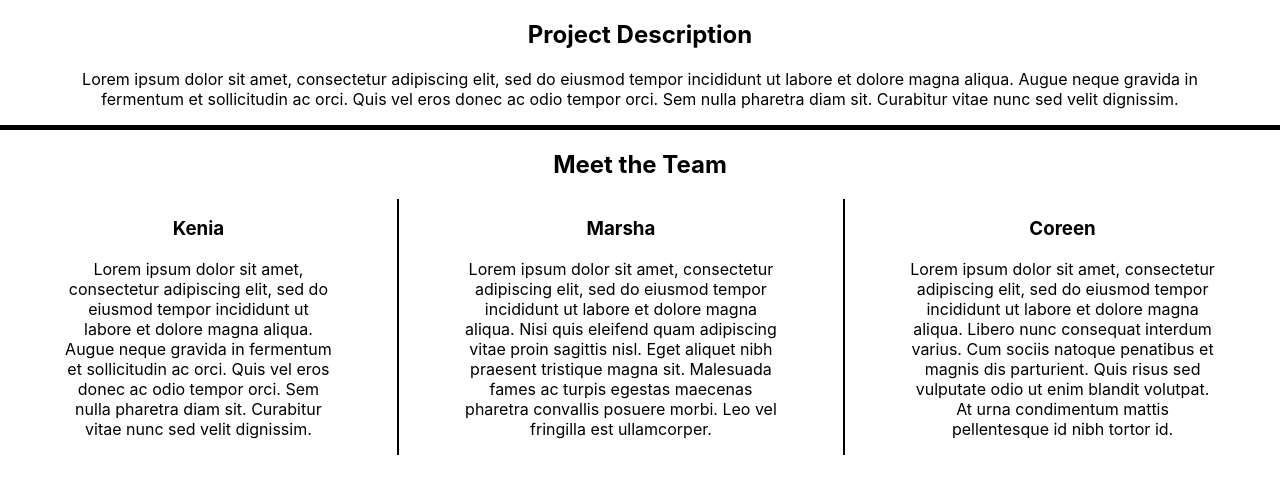
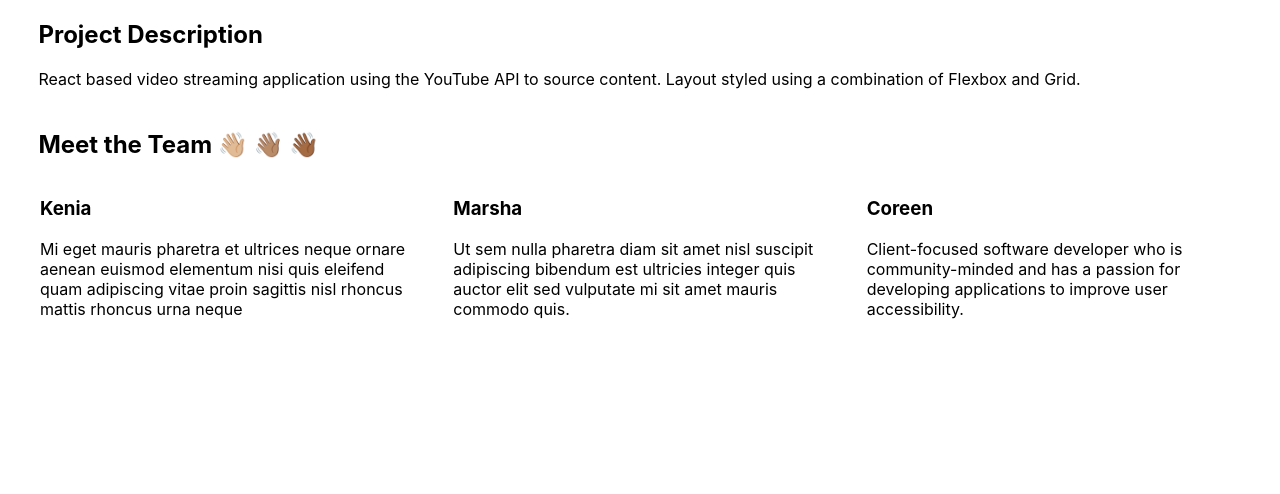
Before and after one commit to mphall77/FSW-Group-YouTube, a React (Create React App) app: page / in a window 1280 px wide. Shown: the top 494 px of the page. Built offline with nearby package versions, Linux system fonts and the light colour scheme.

Commit message:
update About.js data structure

```diff
--- a/public/index.html
+++ b/public/index.html
@@ -2,7 +2,7 @@
 <html lang="en">
   <head>
     <meta charset="utf-8" />
-    <link rel="icon" href="%PUBLIC_URL%/favicon.ico" />
+    <link rel="icon" href="https://www.pinclipart.com/picdir/big/495-4950397_video-play-icon-png-euclidean-vector-clipart.png" />
     <meta name="viewport" content="width=device-width, initial-scale=1" />
     <meta name="theme-color" content="#000000" />
     <meta
@@ -24,7 +24,7 @@
       work correctly both with client-side routing and a non-root public URL.
       Learn how to configure a non-root public URL by running `npm run build`.
     -->
-    <title>React App</title>
+    <title>MyTube</title>
   </head>
   <body>
     <noscript>You need to enable JavaScript to run this app.</noscript>
--- a/src/App.css
+++ b/src/App.css
@@ -1,6 +1,6 @@
-.App {
+/* .App {
   text-align: center;
-}
+} */
 
 .App-logo {
   height: 40vmin;
--- a/src/Components/About.css
+++ b/src/Components/About.css
@@ -1,27 +1,35 @@
-
 #TeamDescriptions {
-    display: flex;
-    flex-direction: row;
-    /* background-color: chartreuse; */
+  display: flex;
+  flex-direction: row;
 }
 
-#teamTitle {
-    padding: 0 5%;
-    /* text-align: center; */
-}
-
-
-#leftTeam, #rightTeam, #middleTeam, #ProductDescription {
-/* border: black solid 1px; */
-padding: 0 5%;
+#teamTitle,
+#ProductDescription {
+  padding: 0 3%;
 }
 
 .break {
-    background-color: black;
-    height: 5px;
+  /* background-color: black; */
+  height: 5px;
+  width: 94%;
+  margin: auto;
 }
-.verticalBreak {
-    background-color: black;
-    width: 20px;
-    /* height: 70px; */
+
+li {
+  list-style: none;
+  padding: 0 3% 0 0;
+  width: 30vw;
 }
+
+a {
+  text-decoration-line: none;
+  color: black;
+}
+
+a:visited {
+  color: black;
+}
+
+a:hover {
+  color: orange;
+}
--- a/src/Components/About.js
+++ b/src/Components/About.js
@@ -1,46 +1,55 @@
 import "./About.css";
-const descriptions = {
-  Projct:
-    "Lorem ipsum dolor sit amet, consectetur adipiscing elit, sed do eiusmod tempor incididunt ut labore et dolore magna aliqua. Ut enim ad minim veniam, quis nostrud exercitation ullamco laboris nisi ut aliquip ex ea commodo consequat. Duis aute irure dolor in reprehenderit in voluptate velit esse cillum dolore eu fugiat nulla pariatur. Excepteur sint occaecat cupidatat non proident, sunt in culpa qui officia deserunt mollit anim id est laborum.",
-  Kenia:
-    "Lorem ipsum dolor sit amet, consectetur adipiscing elit, sed do eiusmod tempor incididunt ut labore et dolore magna aliqua. Augue neque gravida in fermentum et sollicitudin ac orci. Quis vel eros donec ac odio tempor orci. Sem nulla pharetra diam sit. Curabitur vitae nunc sed velit dignissim.",
-  Marsha:
-    "Lorem ipsum dolor sit amet, consectetur adipiscing elit, sed do eiusmod tempor incididunt ut labore et dolore magna aliqua. Nisi quis eleifend quam adipiscing vitae proin sagittis nisl. Eget aliquet nibh praesent tristique magna sit. Malesuada fames ac turpis egestas maecenas pharetra convallis posuere morbi. Leo vel fringilla est ullamcorper.",
-  Coreen:
-    "Lorem ipsum dolor sit amet, consectetur adipiscing elit, sed do eiusmod tempor incididunt ut labore et dolore magna aliqua. Libero nunc consequat interdum varius. Cum sociis natoque penatibus et magnis dis parturient. Quis risus sed vulputate odio ut enim blandit volutpat. At urna condimentum mattis pellentesque id nibh tortor id.",
-};
+
+const projectDescription = "React based video streaming application using the YouTube API to source content. Layout styled using a combination of Flexbox and Grid.";
+
+const teammates = [
+  {
+    name: "Kenia",
+    gitHub: "https://github.com/kenia-r",
+    bio: "Mi eget mauris pharetra et ultrices neque ornare aenean euismod elementum nisi quis eleifend quam adipiscing vitae proin sagittis nisl rhoncus mattis rhoncus urna neque",
+  },
+
+  {
+    name: "Marsha",
+    gitHub: "https://github.com/mphall77",
+    bio: "Ut sem nulla pharetra diam sit amet nisl suscipit adipiscing bibendum est ultricies integer quis auctor elit sed vulputate mi sit amet mauris commodo quis.",
+  },
+
+  {
+    name: "Coreen",
+    gitHub: "https://github.com/CoreenCooper",
+    bio: "Client-focused software developer who is community-minded and has a passion for developing applications to improve user accessibility.",
+  },
+];
 
 const About = () => {
   return (
     <section id="About">
       <section id="ProductDescription">
         <h2>Project Description</h2>
-        <p>{descriptions.Kenia}</p>
+        <p>{projectDescription}</p>
       </section>
 
       <div className="break"></div>
 
       <section>
-        <h2 id="teamTitle">Meet the Team</h2>
-        <section id="TeamDescriptions">
-          <section id="leftTeam">
-            <h3>Kenia</h3>
-            <p>{descriptions.Kenia}</p>
-          </section>
+        <h2 id="teamTitle">Meet the Team 👋🏼 👋🏽 👋🏾</h2>
 
-          <div className="verticalBreak"></div>
-
-          <section id="rightTeam">
-            <h3>Marsha</h3>
-            <p>{descriptions.Marsha}</p>
-          </section>
-
-          <div className="verticalBreak"></div>
-
-          <section id="middleTeam">
-            <h3>Coreen</h3>
-            <p>{descriptions.Coreen}</p>
-          </section>
+        <section>
+          <ul className="teammates" id="TeamDescriptions">
+            {teammates.map((teammate) => {
+              return (
+                <>
+                  <li>
+                    <a href={teammate.gitHub} target="_blank">
+                      <h3>{teammate.name}</h3>
+                    </a>
+                    <p>{teammate.bio}</p>
+                  </li>
+                </>
+              );
+            })}
+          </ul>
         </section>
       </section>
     </section>
```
Also changed, not shown: src/GitHubLogo.png (added), 1 other file (tests, documents, lock files or other folders).
